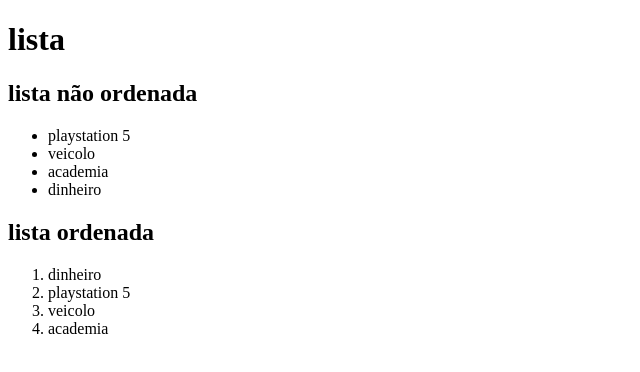
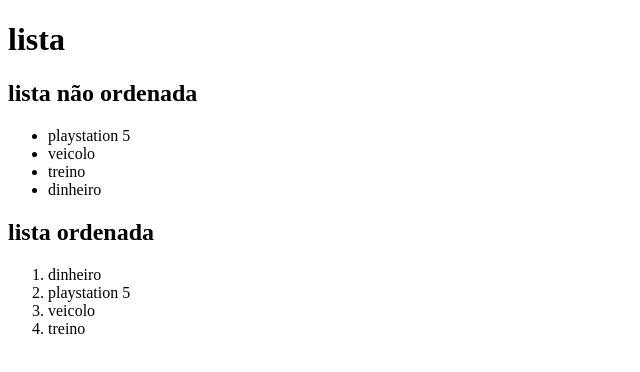
Before and after one commit to iogoceccon/aula-tabela, a plain HTML site: page index.html in a window 1280 px wide. Shown: the full height of the page, 0-640 px from the left. Drawn offline with Linux system fonts and the light colour scheme.

Commit message:
trocado de academia para treino

```diff
--- a/index.html
+++ b/index.html
@@ -12,7 +12,7 @@
     <ul>
         <li>playstation 5</li>
         <li>veicolo</li>
-        <li>academia</li>
+        <li>treino</li>
         <li>dinheiro</li>
     </ul>
 
@@ -21,7 +21,7 @@
         <li>dinheiro</li>
         <li>playstation 5</li>
         <li>veicolo</li>
-        <li>academia</li>
+        <li>treino</li>
     </ol>
 </body>
 </html>
```
